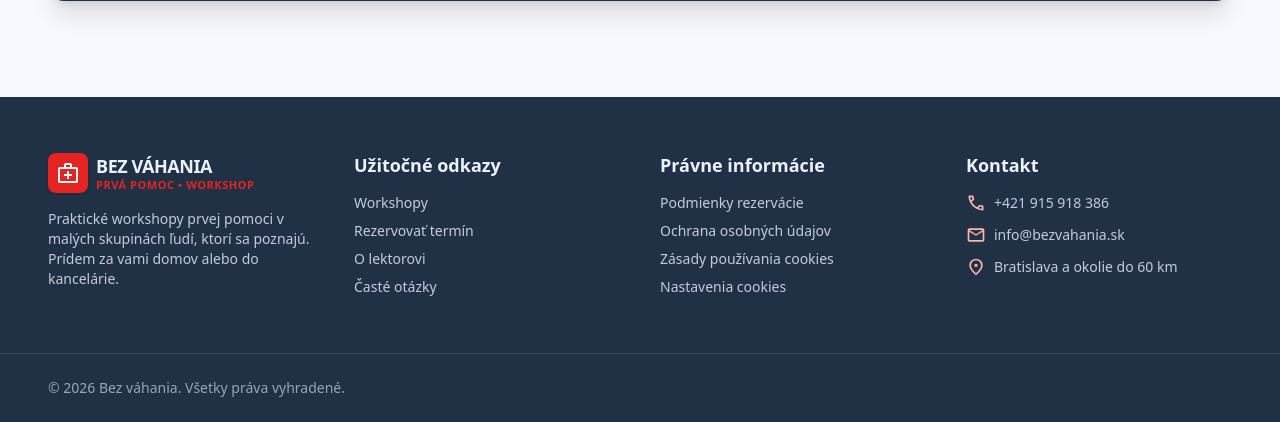
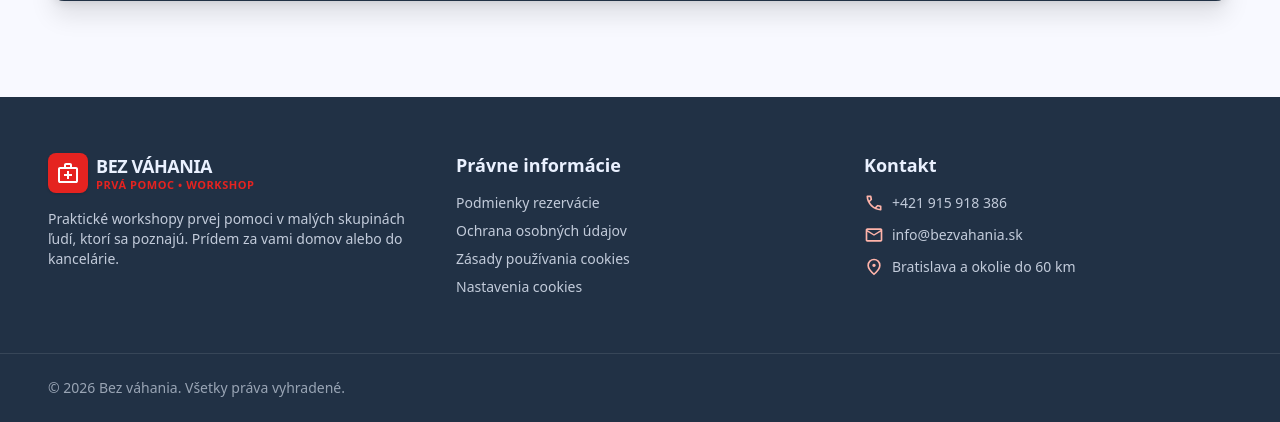
Before and after one commit to borislacik/bezvahania, a Laravel app: template resources/views/pages/faq.blade.php in a window 1280 px wide. Shown: the part 1160-1582 px from the top of the page. Run offline with Laravel 12, Linux system fonts and the light colour scheme; the template is opened without the code that fills it: most values are stand-ins (such as "Sample title", 1, 10 or a date in 2020); style sheets or scripts are compiled from the project's sources; parts of the project's set-up code (start-up, migrations or seed data) failed here and were passed over; some libraries are stand-ins or nearby versions.

Commit message:
feat(footer): remove the useful links block duplicated by the main menu
Co-Authored-By: Claude Opus 5.5 <noreply@anthropic.com>

```diff
--- a/lang/sk/site.php
+++ b/lang/sk/site.php
@@ -36,7 +36,6 @@ return [
 
     'footer' => [
         'about' => 'Praktické workshopy prvej pomoci v malých skupinách ľudí, ktorí sa poznajú. Prídem za vami domov alebo do kancelárie.',
-        'links' => 'Užitočné odkazy',
         'legal' => 'Právne informácie',
         'contact' => 'Kontakt',
         'operator' => 'Prevádzkovateľ',
--- a/resources/views/components/site/footer.blade.php
+++ b/resources/views/components/site/footer.blade.php
@@ -1,33 +1,9 @@
 <footer class="bg-inverse-surface text-inverse-on-surface">
-    <div class="container-page grid gap-10 py-14 md:grid-cols-2 lg:grid-cols-4">
-        <div class="flex flex-col gap-4 lg:col-span-1">
+    <div class="container-page grid gap-10 py-14 md:grid-cols-3">
+        <div class="flex flex-col gap-4">
             <x-site.logo dark />
             <p class="text-body-sm text-inverse-on-surface/80">{{ __('site.footer.about') }}</p>
         </div>
-
-        <nav aria-label="{{ __('site.footer.links') }}">
-            <h2 class="text-headline-sm mb-4 font-bold">{{ __('site.footer.links') }}</h2>
-            <ul class="text-body-sm text-inverse-on-surface/80 space-y-2">
-                <li>
-                    <a
-                        class="hover:text-inverse-on-surface"
-                        href="{{ route('workshops.index') }}"
-                        >{{ __('site.nav.workshops') }}</a
-                    >
-                </li>
-                <li>
-                    <a
-                        class="hover:text-inverse-on-surface"
-                        href="{{ route('booking.create') }}"
-                        >{{ __('site.nav.book') }}</a
-                    >
-                </li>
-                <li>
-                    <a class="hover:text-inverse-on-surface" href="{{ route('about') }}">{{ __('site.nav.about') }}</a>
-                </li>
-                <li><a class="hover:text-inverse-on-surface" href="{{ route('faq') }}">{{ __('site.nav.faq') }}</a></li>
-            </ul>
-        </nav>
 
         <nav aria-label="{{ __('site.footer.legal') }}">
             <h2 class="text-headline-sm mb-4 font-bold">{{ __('site.footer.legal') }}</h2>
```
Also changed, not shown: docs/changes/2026-11-23-feat-website-and-admin.md (+2 -0 lines), CHANGELOG.md.
